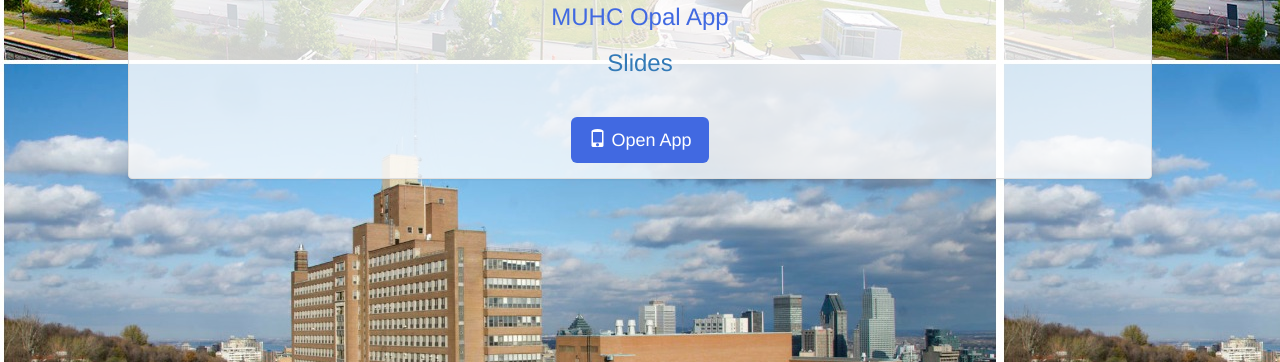
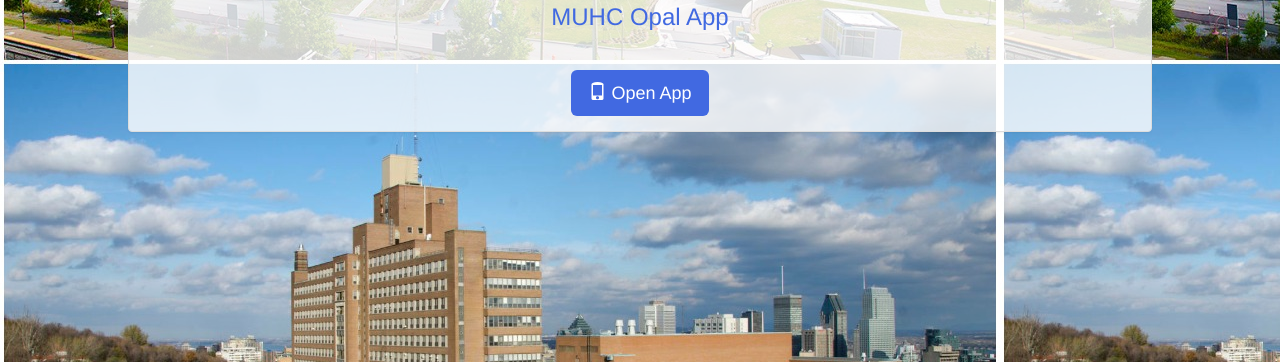
Before and after one commit to karankia/opal-homepage, a plain HTML site: page index.html in a window 1280 px wide. Shown: the part 438-800 px from the top of the page. Drawn offline with nearby package versions, Linux system fonts and the light colour scheme.

Commit message:
Update index.html

```diff
--- a/index.html
+++ b/index.html
@@ -45,7 +45,6 @@
 			<img class="img-responsive" src="muhclogo.png">
 			</div>
 				<h3 style="color:royalblue;">MUHC Opal App</h3>
-				<h3><a href="https://docs.google.com/presentation/d/1k7r6U4NveZXK-1GsNaoXBKlw7CQ-JVbmYjat2doql70/edit?usp=sharing">Slides</a></h3>
 				<div style="margin-top:40px">
 				<button onclick="openApp()" href class="btn btn-lg" style="background-color:royalblue;color:white">
 					<span class="glyphicon glyphicon-phone"></span> Open App
```
